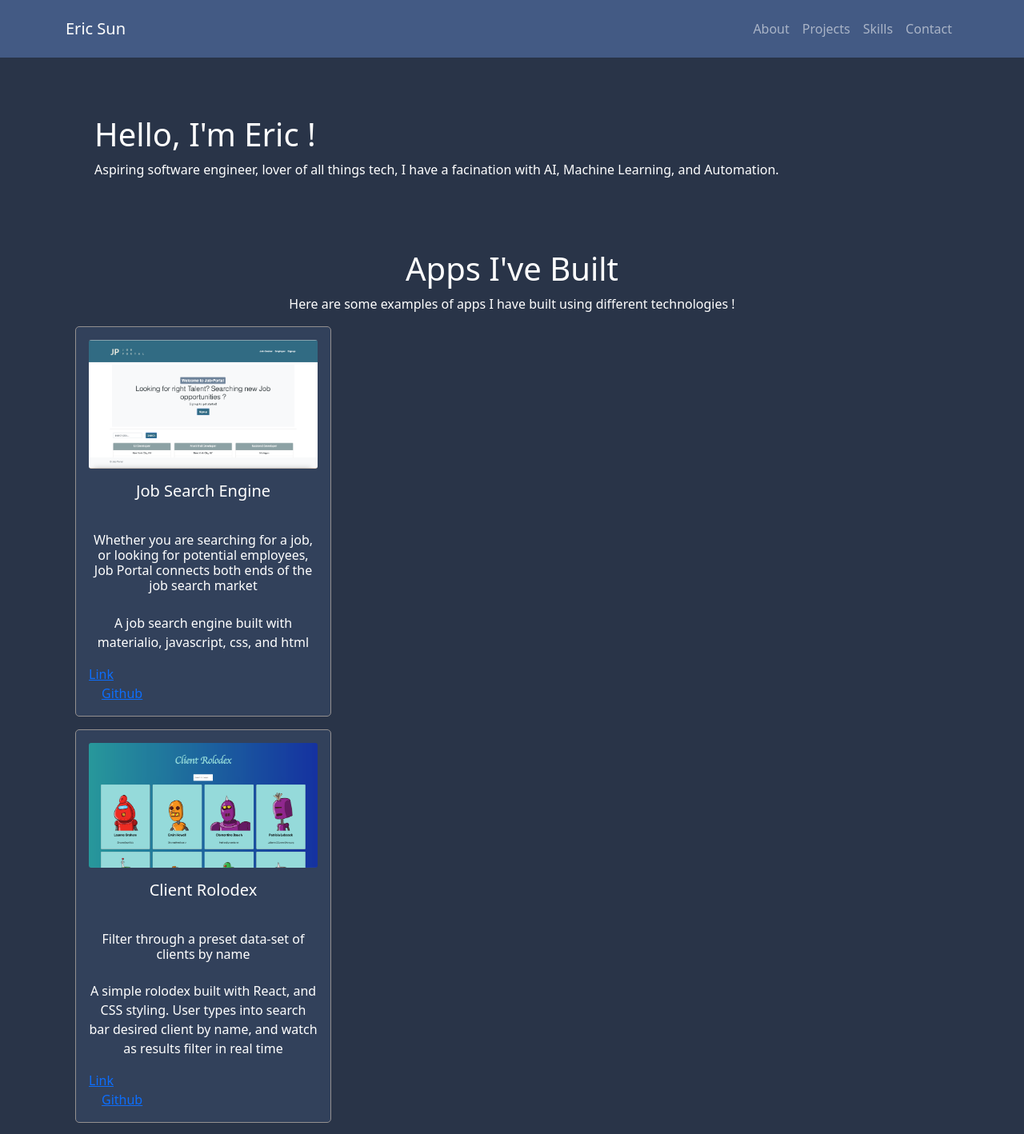
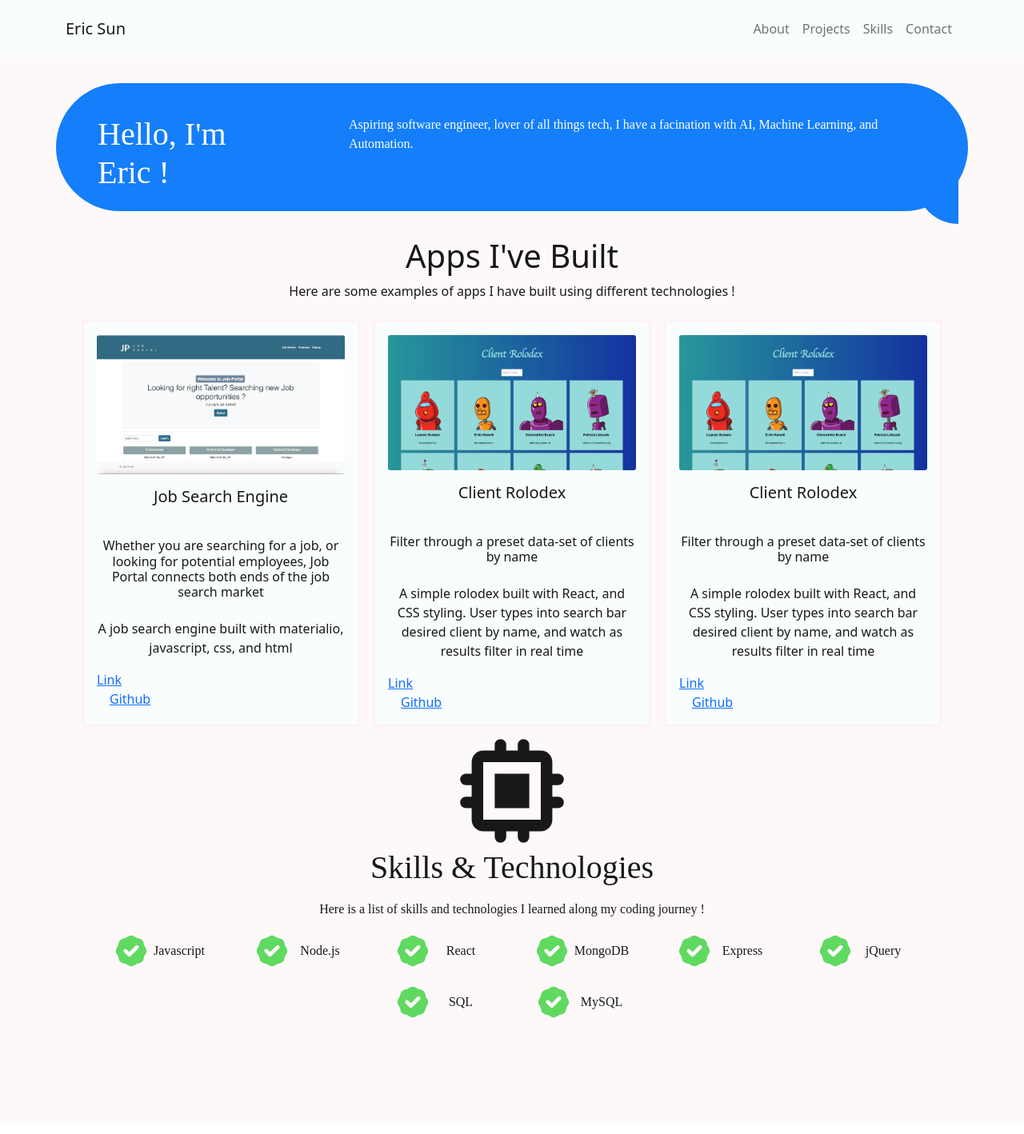
Before and after one commit to Esun94/Portfolio, a React (Create React App) app: page / in a window 1280 px wide. Shown: the top 1418 px of the page at 80% size. Built offline with nearby package versions, Linux system fonts and the light colour scheme.

Commit message:
saving changes to about me appearance, and new color theme for portfolio

```diff
--- a/src/App.css
+++ b/src/App.css
@@ -1,28 +1,58 @@
 .app-container {
-  background-color: #293448;
+  background-color: #FDF9F9;
+  color: #191818;
+}
+
+.tail {
+  margin-top: 3em;
+  position: relative;
+  width: 3.5em;
+  height: 7em;
+  background-color: #147efb;
+  top: 1em;
+  border-bottom-left-radius: 6em;
+  border-top-right-radius: 5em;
+}
+
+.about-me {
+  min-height: 10em;
+  max-height: 10em;
+  font-family: 'SF Pro';
   color: white;
+  display: flex;
+  margin-top: 2em;
+  margin-bottom: 2em;
+  background-color: #147efb;
+  border-radius: 10em;
+}
+p.about-me-body {
+  display: flex;
+  margin: 2.5em;
+}
+h1.about-me-greeting {
+  display: flex;
+  margin: 1em;
 }
 
 .nav-bar {
-  background-color: #435a84;
+  background-color: #F9FDFD;
 }
 
 
 .project-container {
+  /* font-family: 'SF Pro'; */
   display: flex;
   flex-direction: column;
-  margin-bottom: 1em;
-  background-color: #32415b;
-  border: 1px solid rgb(148, 144, 144);
+  margin: .5em;
+  background-color: #F9FDFD;
+  border-style: solid;
+  border-color: #FFF2F2;
   border-radius: 5px;
   height: auto;
   width: 20em;
-  /* height: em;
-    width: 'em'; */
-  /* padding: 20px; */
+  max-width: 25em;
   cursor: pointer;
   -moz-osx-font-smoothing: grayscale;
-  /* backface-visibility: hidden; */
   transform: translateZ(0);
   transition: transform 0.25s ease-out;
 }
@@ -31,90 +61,62 @@
   transform: scale(1.05);
 }
 
+.projects-card-container {
+  display: flex;
+  flex-direction: row;
+  flex-wrap: wrap;
+  justify-content: center;
+}
 
-.project-wrapper {
-  background-color: #32415b;
-  /* display: flex;
- justify-content: center;
- align-items: center; */
-
-
+.skills-header {
+  display: flex;
+  flex-direction: column;
+  align-items: center;
 
 }
 
-.projects-card-container {
-  display: grid;
-  flex-direction: row;
-  justify-content: space-between;
-  /* height: 20em;
-  width: 20em; */
-  /* margin: auto; */
-  /* display: grid; */
-  /* grid-template-columns: 1 1 1 1; */
-  /* grid-gap: 20px; */
-  /* align-items: center; */
-  /* background-color: yellow; */
 
-
-
-
-
-  /* flex-wrap: wrap; */
-  /* grid-template-columns: 1fr 1fr 1fr 1fr; */
-  /* grid-gap: 10px; */
+.chip-icon {
+  width: 9em;
 }
 
-
-/*
-.skills-section-header {
-  text-align: center;
-  margin-bottom: 10rem;
+.skills-icon {
+  display: flex;
+  justify-content: center;
+  align-items: center;
+  flex-direction: row;
+  flex-wrap: wrap;
+  /* border-style: solid; */
 }
 
-.chip-icon {
-  display: inline-block;
-  width: 10rem;
-  margin-bottom: 4rem;
+.badge-icon {
+  color: rgb(96, 217, 96);
+  width: 3em;
+
 }
 
 .skills-title {
-  margin-bottom: 4rem;
-  font: medium;
+  font-family: 'SF Pro';
 }
-
-.skill-body {
-  margin: auto;
-}
-/* .skills-container {
-
+.skills-body {
+  font-family: 'SF Pro';
+  display: flex;
   justify-content: center;
-  display: flex;
-  flex-wrap: wrap;
-} */
-
-/* .skill-tech-body {
-  padding: 5px, 10px;
-  margin: auto;
-
-} */
-/*
-.skills-info-container{
-  background-color: yellow;
-  display: flex;
-
-}
-.skill{
-  padding: 2rem;
-
-
-}*/
-
-.badge-icon {
-  color: rgb(96, 217, 96);
+  align-items: center;
+  margin: .5em;
+  width: 10em;
 
 }
 
-.skills-icons {
+p.skills-body {
+  width: 100%
+}
+
+.skill {
   display: flex;
   justify-content: center;
+  align-items: center;
+  font-family: 'SF Pro';
+  min-width: 4em;
+  margin: .25em;
 }
--- a/src/components/About.js
+++ b/src/components/About.js
@@ -3,9 +3,11 @@ import Container from "react-bootstrap/Container";
 
 function About() {
     return (
-        <Container className="container p-5 my-4" id="about">
-            <h1> Hello, I'm Eric !</h1>
-            <p>Aspiring software engineer, lover of all things tech, I have a facination with AI, Machine Learning, and Automation.</p>
+        <Container className="about-me" id="about">
+            <h1 className="about-me-greeting"> Hello, I'm Eric !</h1>
+            <p className="about-me-body">Aspiring software engineer, lover of all things tech, I have a facination with AI, Machine Learning, and Automation.</p>
+            <Container className="tail">
+            </Container>
         </Container>
     )
 
--- a/src/components/Navbar.js
+++ b/src/components/Navbar.js
@@ -5,7 +5,7 @@ import { Container, Navbar, Nav } from "react-bootstrap";
 
 function Navigation() {
     return (
-        <Navbar sticky="top" className="nav-bar py-3" variant='dark'>
+        <Navbar sticky="top" className="nav-bar py-3" variant='light'>
             <Container>
                 <Navbar.Brand href="#home">Eric Sun</Navbar.Brand>
                 <Nav className="d-flex flex-row-reverse">
--- a/src/components/Projects.js
+++ b/src/components/Projects.js
@@ -11,11 +11,9 @@ function Projects() {
         <h1>Apps I've Built</h1>
         <p>Here are some examples of apps I have built using different technologies !</p>
       </Container>
-      <Container className="projects-card-container row">
-        {/* <Container className="row-container row"> */}
+      <Container className="projects-card-container">
         {projects.map((project) => (
-            // <Card className="project-wrapper col-md-3 mx-1 my-2">
-              <Card.Body className="project-container"col-md-3 mx-1 my-2>
+          <Card.Body className="project-container" col-md-3 mx-1 my-2>
             <Card.Img className="mb-3" src={project.image}></Card.Img>
             <Card.Title className="text-center mb-4">{project.title}</Card.Title>
             <Card.Subtitle className="text-center mt-3">{project.subtitle}</Card.Subtitle>
@@ -25,9 +23,7 @@ function Projects() {
             <Card.Link href={project.link}>Link</Card.Link>
             <Card.Link href={project.github}>Github</Card.Link>
           </Card.Body>
-            // </Card>
         ))}
-        {/* </Container> */}
       </Container>
     </Container>
   )
--- a/src/components/Skills.js
+++ b/src/components/Skills.js
@@ -6,8 +6,7 @@ import { skills } from "../assets/data";
 function Skills() {
     return (
         <Container className="skills-main-container mt-auto" id="skills">
-            <Container className="skill-tech-body">
-                <Container className="skills-section-header">
+                <Container className="skills-header">
                     <ChipIcon className='chip-icon' />
                     <h1 className="skills-title">
                         Skills &amp; Technologies
@@ -16,17 +15,14 @@ function Skills() {
                         Here is a list of skills and technologies I learned along my coding journey !
                     </p>
                 </Container>
-                <Container className="row">
+                <Container className="skills-icon">
                     {skills.map((skill) => (
-                        <Container key={skill} className="col-md-2">
-                            <Container className="skills-info-container">
-                                <BadgeCheckIcon className="badge-icon"/>
-                                <span className="skills-icons">{skill}</span>
-                            </Container>
+                        <Container key={skill} className="skills-body">
+                            <BadgeCheckIcon className="badge-icon" />
+                            <span className="skill">{skill}</span>
                         </Container>
                     ))}
                 </Container>
-            </Container>
         </Container>
 
     )
```
Lines whose indentation alone changed are shown as unchanged.
